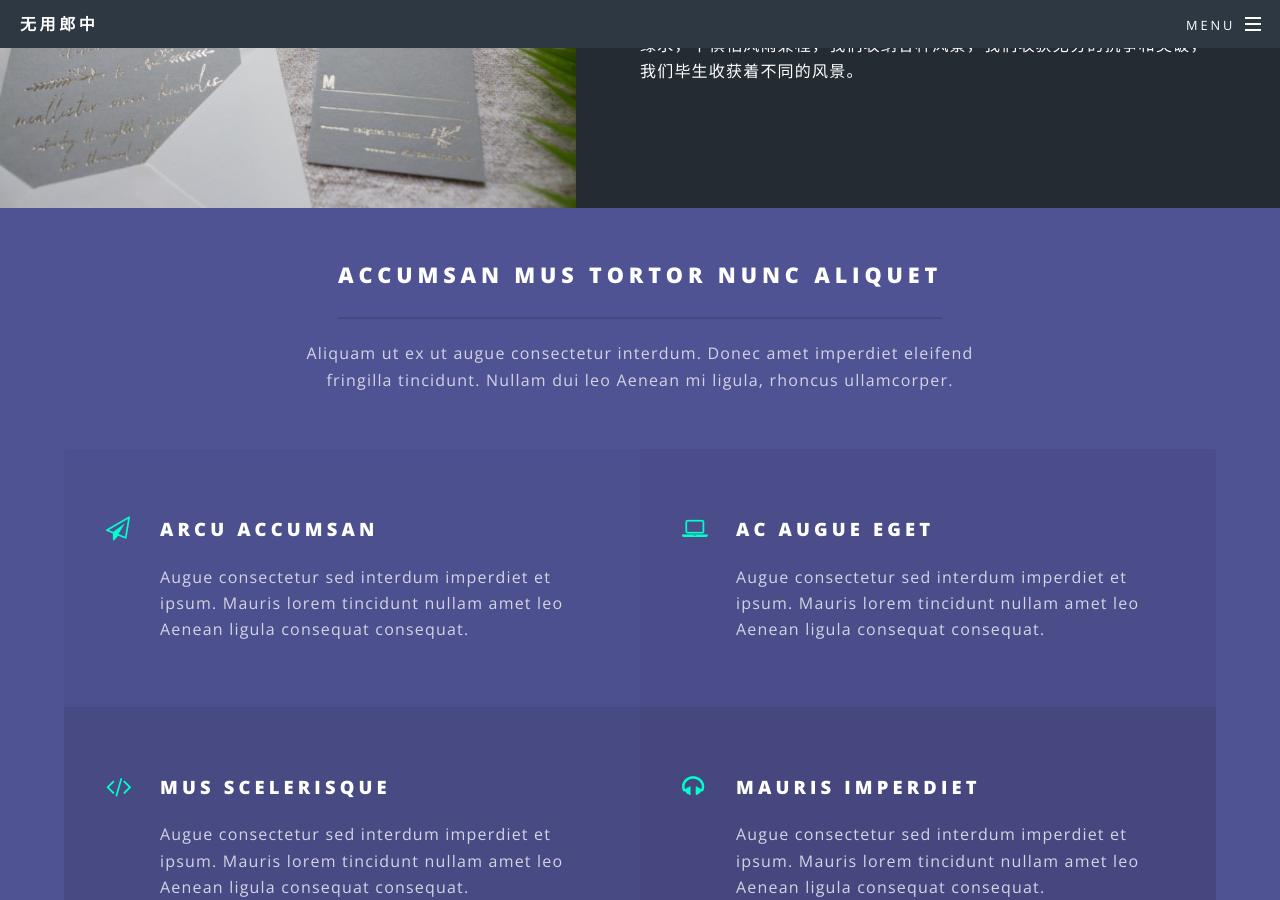
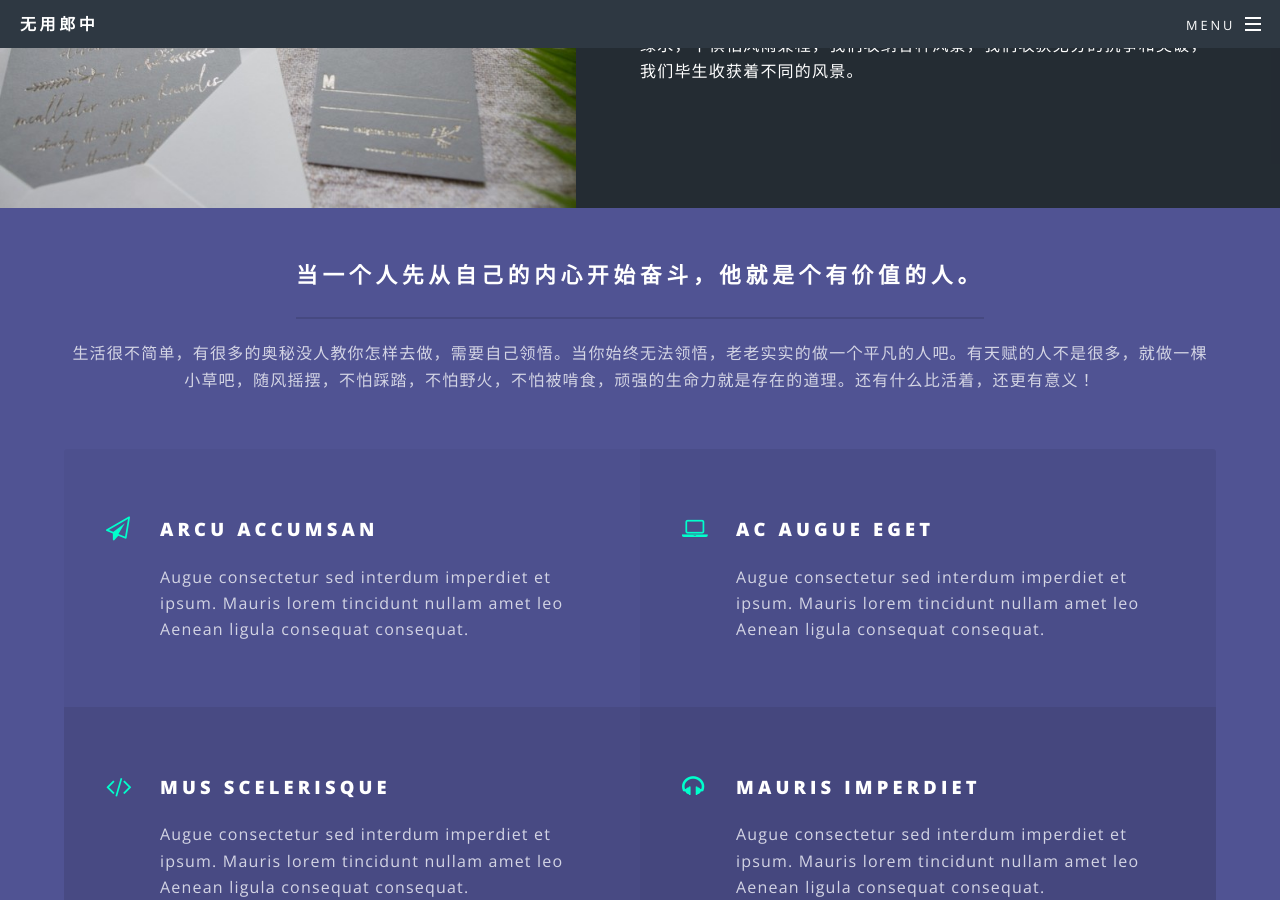
Before and after one commit to fantasylion/fantasylion.github.io, a Jekyll site: the page built from index.html, in a window 1280 px wide and 900 px high, scrolled down 2123 px. Built offline with Jekyll 4.4.1, drawn with Linux system fonts in a browser that asks for light colours; the list of posts is cut into pages by our own code.

Commit message:
Update index.html

```diff
--- a/index.html
+++ b/index.html
@@ -55,9 +55,8 @@ layout: landing
 					<section id="three" class="wrapper style3 special">
 						<div class="inner">
 							<header class="major">
-								<h2>Accumsan mus tortor nunc aliquet</h2>
-								<p>Aliquam ut ex ut augue consectetur interdum. Donec amet imperdiet eleifend<br />
-								fringilla tincidunt. Nullam dui leo Aenean mi ligula, rhoncus ullamcorper.</p>
+								<h2>当一个人先从自己的内心开始奋斗，他就是个有价值的人。</h2>
+								<p>生活很不简单，有很多的奥秘没人教你怎样去做，需要自己领悟。当你始终无法领悟，老老实实的做一个平凡的人吧。有天赋的人不是很多，就做一棵小草吧，随风摇摆，不怕踩踏，不怕野火，不怕被啃食，顽强的生命力就是存在的道理。还有什么比活着，还更有意义！</p>
 							</header>
 							<ul class="features">
 								<li class="icon fa-paper-plane-o">
```
